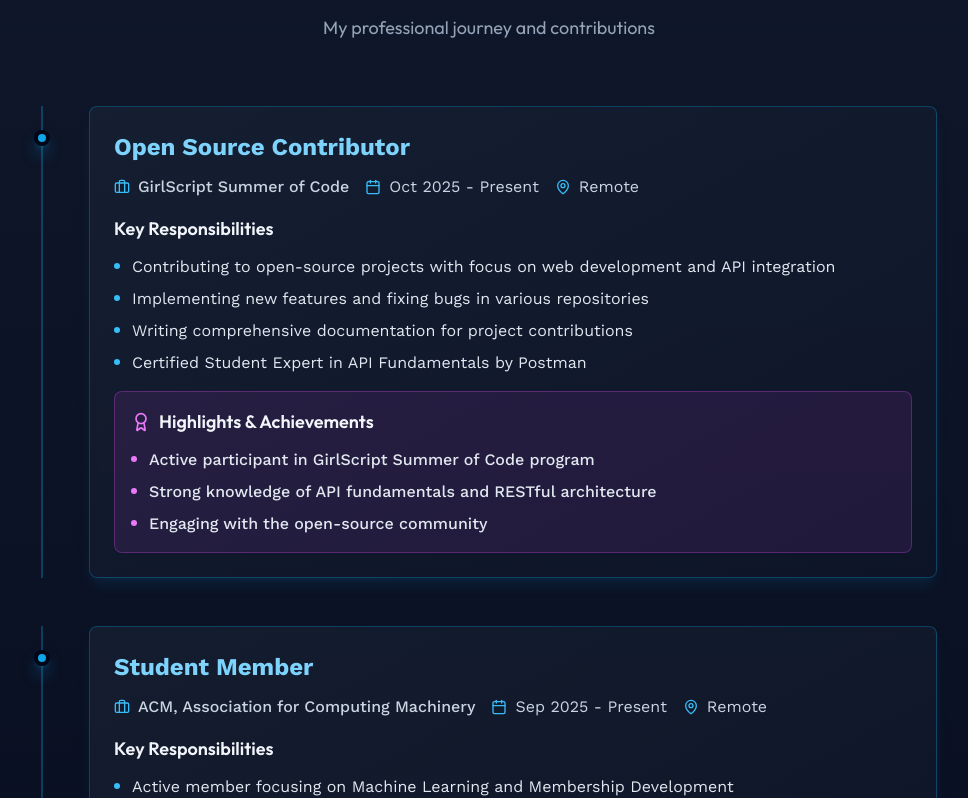
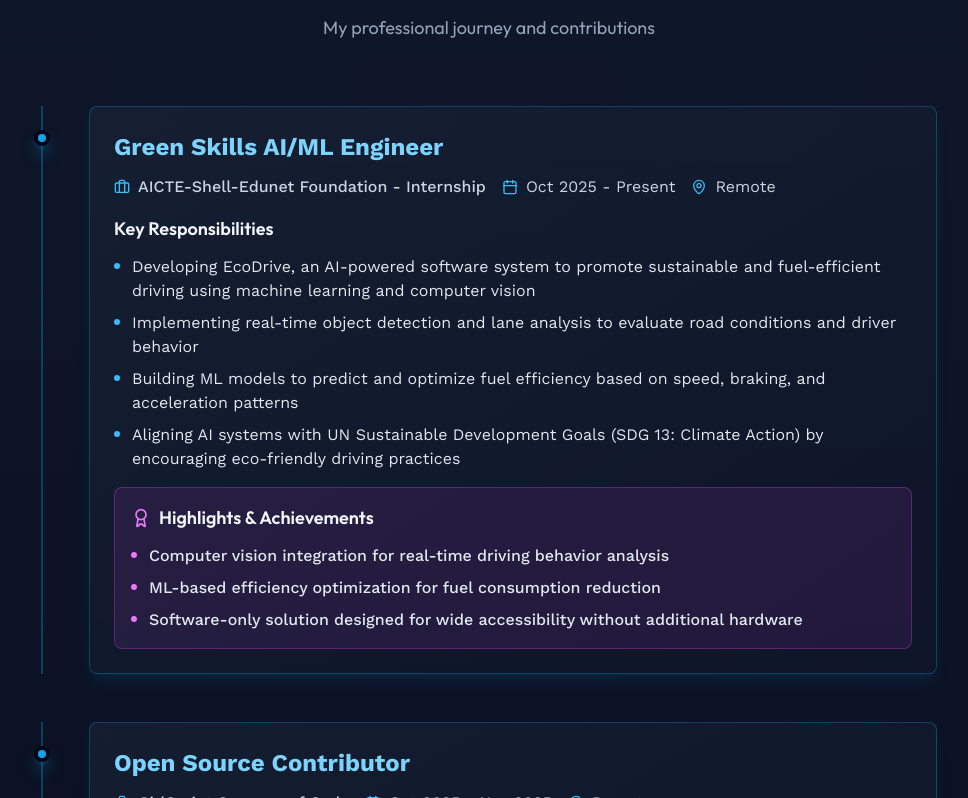
Before and after one commit to AMAN6921/My-Portfolio-Website, a Next.js app: page / in a window 1280 px wide. Shown: the part 4582-5380 px from the top of the page, without its empty margins (151-1119 px from the left). Built offline with nearby package versions, Linux system fonts and the light colour scheme; no server answers.

Commit message:
Add Green Skills AI/ML Engineer internship experience

```diff
--- a/data/experience.ts
+++ b/data/experience.ts
@@ -2,9 +2,26 @@ import { ExperienceItem } from './types';
 
 export const experiences: ExperienceItem[] = [
   {
+    position: 'Green Skills AI/ML Engineer',
+    organization: 'AICTE-Shell-Edunet Foundation - Internship',
+    duration: 'Oct 2025 - Present',
+    location: 'Remote',
+    description: [
+      'Developing EcoDrive, an AI-powered software system to promote sustainable and fuel-efficient driving using machine learning and computer vision',
+      'Implementing real-time object detection and lane analysis to evaluate road conditions and driver behavior',
+      'Building ML models to predict and optimize fuel efficiency based on speed, braking, and acceleration patterns',
+      'Aligning AI systems with UN Sustainable Development Goals (SDG 13: Climate Action) by encouraging eco-friendly driving practices',
+    ],
+    highlights: [
+      'Computer vision integration for real-time driving behavior analysis',
+      'ML-based efficiency optimization for fuel consumption reduction',
+      'Software-only solution designed for wide accessibility without additional hardware',
+    ],
+  },
+  {
     position: 'Open Source Contributor',
     organization: 'GirlScript Summer of Code',
-    duration: 'Oct 2025 - Present',
+    duration: 'Oct 2025 - Nov 2025',
     location: 'Remote',
     description: [
       'Contributing to open-source projects with focus on web development and API integration',
```
